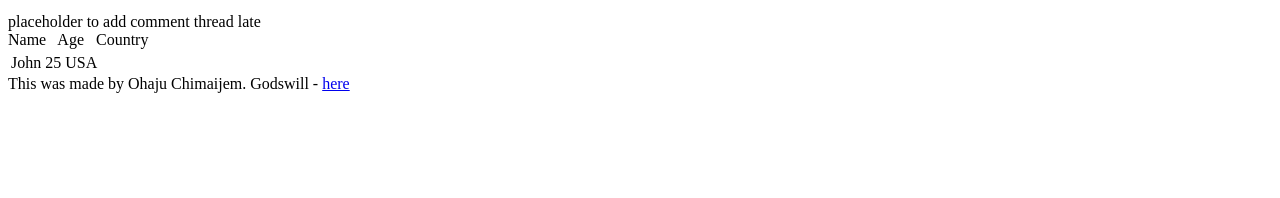
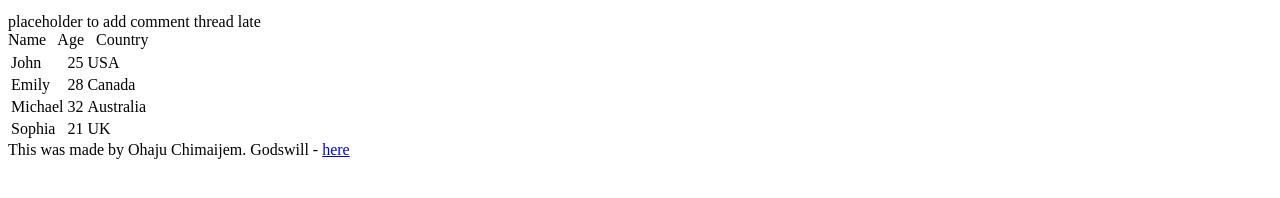
Before and after one commit to iamjust-Chima/alx_html_css, a plain HTML site: page html_basic/index.html in a window 1280 px wide. Shown: the part 478-676 px from the top of the page. Drawn offline with Linux system fonts and the light colour scheme.

Commit message:
Add some level of creativity

```diff
--- a/html_basic/index.html
+++ b/html_basic/index.html
@@ -58,6 +58,33 @@
                     <td>USA</td>
                     &nbsp;
                 </tr>
+
+                <tr>
+                    <td>Emily</td>
+                    &nbsp;
+                    <td>28</td>
+                    &nbsp;
+                    <td>Canada</td>
+                    &nbsp;
+                </tr>
+
+                <tr>
+                    <td>Michael</td>
+                    &nbsp;
+                    <td>32</td>
+                    &nbsp;
+                    <td>Australia</td>
+                    &nbsp;
+                </tr>
+
+                <tr>
+                    <td>Sophia</td>
+                    &nbsp;
+                    <td>21</td>
+                    &nbsp;
+                    <td>UK</td>
+                    &nbsp;
+                </tr>
             </table>
             </article>
             </main>
```
